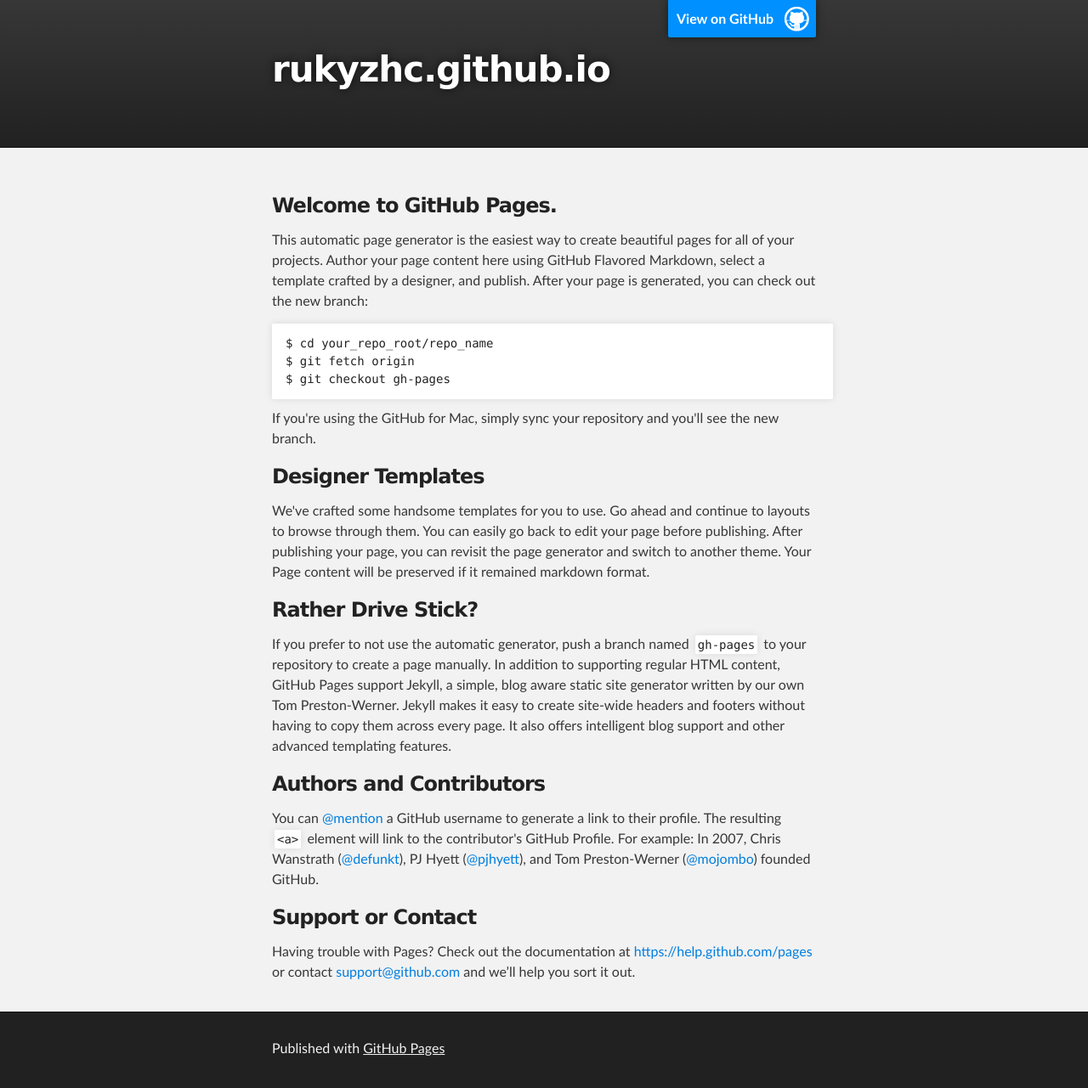
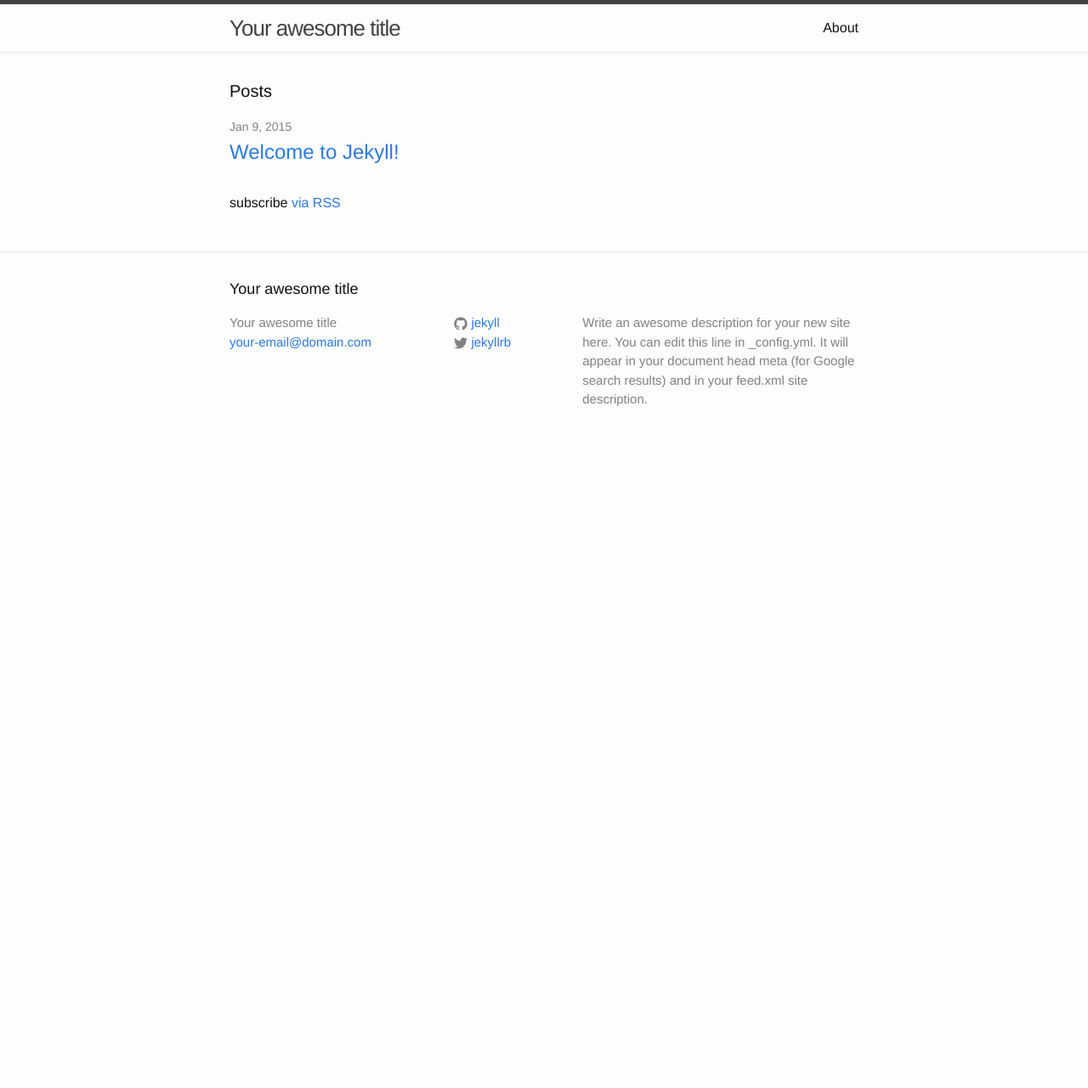
Before and after one commit to rukyzhc/rukyzhc.github.io, a Jekyll site: the page built from index.html, in a window 1280 px wide. Shown: the whole page at 85% size. Built offline with Jekyll 4.4.1, drawn with Linux system fonts in a browser that asks for light colours; after the commit the page ends 900 px from its top, so only the background shows below that.

Commit message:
recreate

```diff
--- a/_posts/2015-01-09-welcome-to-jekyll.markdown
+++ b/_posts/2015-01-09-welcome-to-jekyll.markdown
@@ -1,7 +1,7 @@
 ---
 layout: post
 title:  "Welcome to Jekyll!"
-date:   2015-01-09 22:26:31
+date:   2015-01-09 23:10:45
 categories: jekyll update
 ---
 You’ll find this post in your `_posts` directory. Go ahead and edit it and re-build the site to see your changes. You can rebuild the site in many different ways, but the most common way is to run `jekyll serve`, which launches a web server and auto-regenerates your site when a file is updated.
--- a/index.html
+++ b/index.html
@@ -1,74 +1,23 @@
-<!DOCTYPE html>
-<html>
+---
+layout: default
+---
 
-  <head>
-    <meta charset='utf-8'>
-    <meta http-equiv="X-UA-Compatible" content="chrome=1">
-    <meta name="description" content="rukyzhc.github.io : ">
+<div class="home">
 
-    <link rel="stylesheet" type="text/css" media="screen" href="stylesheets/stylesheet.css">
+  <h1 class="page-heading">Posts</h1>
 
-    <title>rukyzhc.github.io</title>
-  </head>
+  <ul class="post-list">
+    {% for post in site.posts %}
+      <li>
+        <span class="post-meta">{{ post.date | date: "%b %-d, %Y" }}</span>
 
-  <body>
+        <h2>
+          <a class="post-link" href="{{ post.url | prepend: site.baseurl }}">{{ post.title }}</a>
+        </h2>
+      </li>
+    {% endfor %}
+  </ul>
 
-    <!-- HEADER -->
-    <div id="header_wrap" class="outer">
-        <header class="inner">
-          <a id="forkme_banner" href="https://github.com/rukyzhc">View on GitHub</a>
+  <p class="rss-subscribe">subscribe <a href="{{ "/feed.xml" | prepend: site.baseurl }}">via RSS</a></p>
 
-          <h1 id="project_title">rukyzhc.github.io</h1>
-          <h2 id="project_tagline"></h2>
-
-        </header>
-    </div>
-
-    <!-- MAIN CONTENT -->
-    <div id="main_content_wrap" class="outer">
-      <section id="main_content" class="inner">
-        <h3>
-<a id="welcome-to-github-pages" class="anchor" href="#welcome-to-github-pages" aria-hidden="true"><span class="octicon octicon-link"></span></a>Welcome to GitHub Pages.</h3>
-
-<p>This automatic page generator is the easiest way to create beautiful pages for all of your projects. Author your page content here using GitHub Flavored Markdown, select a template crafted by a designer, and publish. After your page is generated, you can check out the new branch:</p>
-
-<pre><code>$ cd your_repo_root/repo_name
-$ git fetch origin
-$ git checkout gh-pages
-</code></pre>
-
-<p>If you're using the GitHub for Mac, simply sync your repository and you'll see the new branch.</p>
-
-<h3>
-<a id="designer-templates" class="anchor" href="#designer-templates" aria-hidden="true"><span class="octicon octicon-link"></span></a>Designer Templates</h3>
-
-<p>We've crafted some handsome templates for you to use. Go ahead and continue to layouts to browse through them. You can easily go back to edit your page before publishing. After publishing your page, you can revisit the page generator and switch to another theme. Your Page content will be preserved if it remained markdown format.</p>
-
-<h3>
-<a id="rather-drive-stick" class="anchor" href="#rather-drive-stick" aria-hidden="true"><span class="octicon octicon-link"></span></a>Rather Drive Stick?</h3>
-
-<p>If you prefer to not use the automatic generator, push a branch named <code>gh-pages</code> to your repository to create a page manually. In addition to supporting regular HTML content, GitHub Pages support Jekyll, a simple, blog aware static site generator written by our own Tom Preston-Werner. Jekyll makes it easy to create site-wide headers and footers without having to copy them across every page. It also offers intelligent blog support and other advanced templating features.</p>
-
-<h3>
-<a id="authors-and-contributors" class="anchor" href="#authors-and-contributors" aria-hidden="true"><span class="octicon octicon-link"></span></a>Authors and Contributors</h3>
-
-<p>You can <a href="https://github.com/blog/821" class="user-mention">@mention</a> a GitHub username to generate a link to their profile. The resulting <code>&lt;a&gt;</code> element will link to the contributor's GitHub Profile. For example: In 2007, Chris Wanstrath (<a href="https://github.com/defunkt" class="user-mention">@defunkt</a>), PJ Hyett (<a href="https://github.com/pjhyett" class="user-mention">@pjhyett</a>), and Tom Preston-Werner (<a href="https://github.com/mojombo" class="user-mention">@mojombo</a>) founded GitHub.</p>
-
-<h3>
-<a id="support-or-contact" class="anchor" href="#support-or-contact" aria-hidden="true"><span class="octicon octicon-link"></span></a>Support or Contact</h3>
-
-<p>Having trouble with Pages? Check out the documentation at <a href="https://help.github.com/pages">https://help.github.com/pages</a> or contact <a href="mailto:support@github.com">support@github.com</a> and we’ll help you sort it out.</p>
-      </section>
-    </div>
-
-    <!-- FOOTER  -->
-    <div id="footer_wrap" class="outer">
-      <footer class="inner">
-        <p>Published with <a href="http://pages.github.com">GitHub Pages</a></p>
-      </footer>
-    </div>
-
-
-
-  </body>
-</html>
+</div>
--- a/javascripts/main.js
+++ /dev/null
@@ -1 +0,0 @@
-console.log('This would be the main JS file.');
--- a/stylesheets/pygment_trac.css
+++ /dev/null
@@ -1,70 +0,0 @@
-.highlight .hll { background-color: #ffffcc }
-.highlight  { background: #f0f3f3; }
-.highlight .c { color: #0099FF; font-style: italic } /* Comment */
-.highlight .err { color: #AA0000; background-color: #FFAAAA } /* Error */
-.highlight .k { color: #006699; font-weight: bold } /* Keyword */
-.highlight .o { color: #555555 } /* Operator */
-.highlight .cm { color: #0099FF; font-style: italic } /* Comment.Multiline */
-.highlight .cp { color: #009999 } /* Comment.Preproc */
-.highlight .c1 { color: #0099FF; font-style: italic } /* Comment.Single */
-.highlight .cs { color: #0099FF; font-weight: bold; font-style: italic } /* Comment.Special */
-.highlight .gd { background-color: #FFCCCC; border: 1px solid #CC0000 } /* Generic.Deleted */
-.highlight .ge { font-style: italic } /* Generic.Emph */
-.highlight .gr { color: #FF0000 } /* Generic.Error */
-.highlight .gh { color: #003300; font-weight: bold } /* Generic.Heading */
-.highlight .gi { background-color: #CCFFCC; border: 1px solid #00CC00 } /* Generic.Inserted */
-.highlight .go { color: #AAAAAA } /* Generic.Output */
-.highlight .gp { color: #000099; font-weight: bold } /* Generic.Prompt */
-.highlight .gs { font-weight: bold } /* Generic.Strong */
-.highlight .gu { color: #003300; font-weight: bold } /* Generic.Subheading */
-.highlight .gt { color: #99CC66 } /* Generic.Traceback */
-.highlight .kc { color: #006699; font-weight: bold } /* Keyword.Constant */
-.highlight .kd { color: #006699; font-weight: bold } /* Keyword.Declaration */
-.highlight .kn { color: #006699; font-weight: bold } /* Keyword.Namespace */
-.highlight .kp { color: #006699 } /* Keyword.Pseudo */
-.highlight .kr { color: #006699; font-weight: bold } /* Keyword.Reserved */
-.highlight .kt { color: #007788; font-weight: bold } /* Keyword.Type */
-.highlight .m { color: #FF6600 } /* Literal.Number */
-.highlight .s { color: #CC3300 } /* Literal.String */
-.highlight .na { color: #330099 } /* Name.Attribute */
-.highlight .nb { color: #336666 } /* Name.Builtin */
-.highlight .nc { color: #00AA88; font-weight: bold } /* Name.Class */
-.highlight .no { color: #336600 } /* Name.Constant */
-.highlight .nd { color: #9999FF } /* Name.Decorator */
-.highlight .ni { color: #999999; font-weight: bold } /* Name.Entity */
-.highlight .ne { color: #CC0000; font-weight: bold } /* Name.Exception */
-.highlight .nf { color: #CC00FF } /* Name.Function */
-.highlight .nl { color: #9999FF } /* Name.Label */
-.highlight .nn { color: #00CCFF; font-weight: bold } /* Name.Namespace */
-.highlight .nt { color: #330099; font-weight: bold } /* Name.Tag */
-.highlight .nv { color: #003333 } /* Name.Variable */
-.highlight .ow { color: #000000; font-weight: bold } /* Operator.Word */
-.highlight .w { color: #bbbbbb } /* Text.Whitespace */
-.highlight .mf { color: #FF6600 } /* Literal.Number.Float */
-.highlight .mh { color: #FF6600 } /* Literal.Number.Hex */
-.highlight .mi { color: #FF6600 } /* Literal.Number.Integer */
-.highlight .mo { color: #FF6600 } /* Literal.Number.Oct */
-.highlight .sb { color: #CC3300 } /* Literal.String.Backtick */
-.highlight .sc { color: #CC3300 } /* Literal.String.Char */
-.highlight .sd { color: #CC3300; font-style: italic } /* Literal.String.Doc */
-.highlight .s2 { color: #CC3300 } /* Literal.String.Double */
-.highlight .se { color: #CC3300; font-weight: bold } /* Literal.String.Escape */
-.highlight .sh { color: #CC3300 } /* Literal.String.Heredoc */
-.highlight .si { color: #AA0000 } /* Literal.String.Interpol */
-.highlight .sx { color: #CC3300 } /* Literal.String.Other */
-.highlight .sr { color: #33AAAA } /* Literal.String.Regex */
-.highlight .s1 { color: #CC3300 } /* Literal.String.Single */
-.highlight .ss { color: #FFCC33 } /* Literal.String.Symbol */
-.highlight .bp { color: #336666 } /* Name.Builtin.Pseudo */
-.highlight .vc { color: #003333 } /* Name.Variable.Class */
-.highlight .vg { color: #003333 } /* Name.Variable.Global */
-.highlight .vi { color: #003333 } /* Name.Variable.Instance */
-.highlight .il { color: #FF6600 } /* Literal.Number.Integer.Long */
-
-.type-csharp .highlight .k { color: #0000FF }
-.type-csharp .highlight .kt { color: #0000FF }
-.type-csharp .highlight .nf { color: #000000; font-weight: normal }
-.type-csharp .highlight .nc { color: #2B91AF }
-.type-csharp .highlight .nn { color: #000000 }
-.type-csharp .highlight .s { color: #A31515 }
-.type-csharp .highlight .sc { color: #A31515 }
--- a/stylesheets/stylesheet.css
+++ /dev/null
@@ -1,425 +0,0 @@
-/*******************************************************************************
-Slate Theme for GitHub Pages
-by Jason Costello, @jsncostello
-*******************************************************************************/
-
-@import url(pygment_trac.css);
-
-/*******************************************************************************
-MeyerWeb Reset
-*******************************************************************************/
-
-html, body, div, span, applet, object, iframe,
-h1, h2, h3, h4, h5, h6, p, blockquote, pre,
-a, abbr, acronym, address, big, cite, code,
-del, dfn, em, img, ins, kbd, q, s, samp,
-small, strike, strong, sub, sup, tt, var,
-b, u, i, center,
-dl, dt, dd, ol, ul, li,
-fieldset, form, label, legend,
-table, caption, tbody, tfoot, thead, tr, th, td,
-article, aside, canvas, details, embed,
-figure, figcaption, footer, header, hgroup,
-menu, nav, output, ruby, section, summary,
-time, mark, audio, video {
-  margin: 0;
-  padding: 0;
-  border: 0;
-  font: inherit;
-  vertical-align: baseline;
-}
-
-/* HTML5 display-role reset for older browsers */
-article, aside, details, figcaption, figure,
-footer, header, hgroup, menu, nav, section {
-  display: block;
-}
-
-ol, ul {
-  list-style: none;
-}
-
-table {
-  border-collapse: collapse;
-  border-spacing: 0;
-}
-
-/*******************************************************************************
-Theme Styles
-*******************************************************************************/
-
-body {
-  box-sizing: border-box;
-  color:#373737;
-  background: #212121;
-  font-size: 16px;
-  font-family: 'Myriad Pro', Calibri, Helvetica, Arial, sans-serif;
-  line-height: 1.5;
-  -webkit-font-smoothing: antialiased;
-}
-
-h1, h2, h3, h4, h5, h6 {
-  margin: 10px 0;
-  font-weight: 700;
-  color:#222222;
-  font-family: 'Lucida Grande', 'Calibri', Helvetica, Arial, sans-serif;
-  letter-spacing: -1px;
-}
-
-h1 {
-  font-size: 36px;
-  font-weight: 700;
-}
-
-h2 {
-  padding-bottom: 10px;
-  font-size: 32px;
-  background: url('../images/bg_hr.png') repeat-x bottom;
-}
-
-h3 {
-  font-size: 24px;
-}
-
-h4 {
-  font-size: 21px;
-}
-
-h5 {
-  font-size: 18px;
-}
-
-h6 {
-  font-size: 16px;
-}
-
-p {
-  margin: 10px 0 15px 0;
-}
-
-footer p {
-  color: #f2f2f2;
-}
-
-a {
-  text-decoration: none;
-  color: #007edf;
-  text-shadow: none;
-
-  transition: color 0.5s ease;
-  transition: text-shadow 0.5s ease;
-  -webkit-transition: color 0.5s ease;
-  -webkit-transition: text-shadow 0.5s ease;
-  -moz-transition: color 0.5s ease;
-  -moz-transition: text-shadow 0.5s ease;
-  -o-transition: color 0.5s ease;
-  -o-transition: text-shadow 0.5s ease;
-  -ms-transition: color 0.5s ease;
-  -ms-transition: text-shadow 0.5s ease;
-}
-
-a:hover, a:focus {text-decoration: underline;}
-
-footer a {
-  color: #F2F2F2;
-  text-decoration: underline;
-}
-
-em {
-  font-style: italic;
-}
-
-strong {
-  font-weight: bold;
-}
-
-img {
-  position: relative;
-  margin: 0 auto;
-  max-width: 739px;
-  padding: 5px;
-  margin: 10px 0 10px 0;
-  border: 1px solid #ebebeb;
-
-  box-shadow: 0 0 5px #ebebeb;
-  -webkit-box-shadow: 0 0 5px #ebebeb;
-  -moz-box-shadow: 0 0 5px #ebebeb;
-  -o-box-shadow: 0 0 5px #ebebeb;
-  -ms-box-shadow: 0 0 5px #ebebeb;
-}
-
-p img {
-  display: inline;
-  margin: 0;
-  padding: 0;
-  vertical-align: middle;
-  text-align: center;
-  border: none;
-}
-
-pre, code {
-  width: 100%;
-  color: #222;
-  background-color: #fff;
-
-  font-family: Monaco, "Bitstream Vera Sans Mono", "Lucida Console", Terminal, monospace;
-  font-size: 14px;
-
-  border-radius: 2px;
-  -moz-border-radius: 2px;
-  -webkit-border-radius: 2px;
-}
-
-pre {
-  width: 100%;
-  padding: 10px;
-  box-shadow: 0 0 10px rgba(0,0,0,.1);
-  overflow: auto;
-}
-
-code {
-  padding: 3px;
-  margin: 0 3px;
-  box-shadow: 0 0 10px rgba(0,0,0,.1);
-}
-
-pre code {
-  display: block;
-  box-shadow: none;
-}
-
-blockquote {
-  color: #666;
-  margin-bottom: 20px;
-  padding: 0 0 0 20px;
-  border-left: 3px solid #bbb;
-}
-
-
-ul, ol, dl {
-  margin-bottom: 15px
-}
-
-ul {
-  list-style-position: inside;
-  list-style: disc;
-  padding-left: 20px;
-}
-
-ol {
-  list-style-position: inside;
-  list-style: decimal;
-  padding-left: 20px;
-}
-
-dl dt {
-  font-weight: bold;
-}
-
-dl dd {
-  padding-left: 20px;
-  font-style: italic;
-}
-
-dl p {
-  padding-left: 20px;
-  font-style: italic;
-}
-
-hr {
-  height: 1px;
-  margin-bottom: 5px;
-  border: none;
-  background: url('../images/bg_hr.png') repeat-x center;
-}
-
-table {
-  border: 1px solid #373737;
-  margin-bottom: 20px;
-  text-align: left;
- }
-
-th {
-  font-family: 'Lucida Grande', 'Helvetica Neue', Helvetica, Arial, sans-serif;
-  padding: 10px;
-  background: #373737;
-  color: #fff;
- }
-
-td {
-  padding: 10px;
-  border: 1px solid #373737;
- }
-
-form {
-  background: #f2f2f2;
-  padding: 20px;
-}
-
-/*******************************************************************************
-Full-Width Styles
-*******************************************************************************/
-
-.outer {
-  width: 100%;
-}
-
-.inner {
-  position: relative;
-  max-width: 640px;
-  padding: 20px 10px;
-  margin: 0 auto;
-}
-
-#forkme_banner {
-  display: block;
-  position: absolute;
-  top:0;
-  right: 10px;
-  z-index: 10;
-  padding: 10px 50px 10px 10px;
-  color: #fff;
-  background: url('../images/blacktocat.png') #0090ff no-repeat 95% 50%;
-  font-weight: 700;
-  box-shadow: 0 0 10px rgba(0,0,0,.5);
-  border-bottom-left-radius: 2px;
-  border-bottom-right-radius: 2px;
-}
-
-#header_wrap {
-  background: #212121;
-  background: -moz-linear-gradient(top, #373737, #212121);
-  background: -webkit-linear-gradient(top, #373737, #212121);
-  background: -ms-linear-gradient(top, #373737, #212121);
-  background: -o-linear-gradient(top, #373737, #212121);
-  background: linear-gradient(top, #373737, #212121);
-}
-
-#header_wrap .inner {
-  padding: 50px 10px 30px 10px;
-}
-
-#project_title {
-  margin: 0;
-  color: #fff;
-  font-size: 42px;
-  font-weight: 700;
-  text-shadow: #111 0px 0px 10px;
-}
-
-#project_tagline {
-  color: #fff;
-  font-size: 24px;
-  font-weight: 300;
-  background: none;
-  text-shadow: #111 0px 0px 10px;
-}
-
-#downloads {
-  position: absolute;
-  width: 210px;
-  z-index: 10;
-  bottom: -40px;
-  right: 0;
-  height: 70px;
-  background: url('../images/icon_download.png') no-repeat 0% 90%;
-}
-
-.zip_download_link {
-  display: block;
-  float: right;
-  width: 90px;
-  height:70px;
-  text-indent: -5000px;
-  overflow: hidden;
-  background: url(../images/sprite_download.png) no-repeat bottom left;
-}
-
-.tar_download_link {
-  display: block;
-  float: right;
-  width: 90px;
-  height:70px;
-  text-indent: -5000px;
-  overflow: hidden;
-  background: url(../images/sprite_download.png) no-repeat bottom right;
-  margin-left: 10px;
-}
-
-.zip_download_link:hover {
-  background: url(../images/sprite_download.png) no-repeat top left;
-}
-
-.tar_download_link:hover {
-  background: url(../images/sprite_download.png) no-repeat top right;
-}
-
-#main_content_wrap {
-  background: #f2f2f2;
-  border-top: 1px solid #111;
-  border-bottom: 1px solid #111;
-}
-
-#main_content {
-  padding-top: 40px;
-}
-
-#footer_wrap {
-  background: #212121;
-}
-
-
-
-/*******************************************************************************
-Small Device Styles
-*******************************************************************************/
-
-@media screen and (max-width: 480px) {
-  body {
-    font-size:14px;
-  }
-
-  #downloads {
-    display: none;
-  }
-
-  .inner {
-    min-width: 320px;
-    max-width: 480px;
-  }
-
-  #project_title {
-  font-size: 32px;
-  }
-
-  h1 {
-    font-size: 28px;
-  }
-
-  h2 {
-    font-size: 24px;
-  }
-
-  h3 {
-    font-size: 21px;
-  }
-
-  h4 {
-    font-size: 18px;
-  }
-
-  h5 {
-    font-size: 14px;
-  }
-
-  h6 {
-    font-size: 12px;
-  }
-
-  code, pre {
-    min-width: 320px;
-    max-width: 480px;
-    font-size: 11px;
-  }
-
-}
```
Also changed, not shown: params.json (deleted, +0 -1 lines), images/bg_hr.png (deleted), images/blacktocat.png (deleted), images/icon_download.png (deleted), images/sprite_download.png (deleted).
